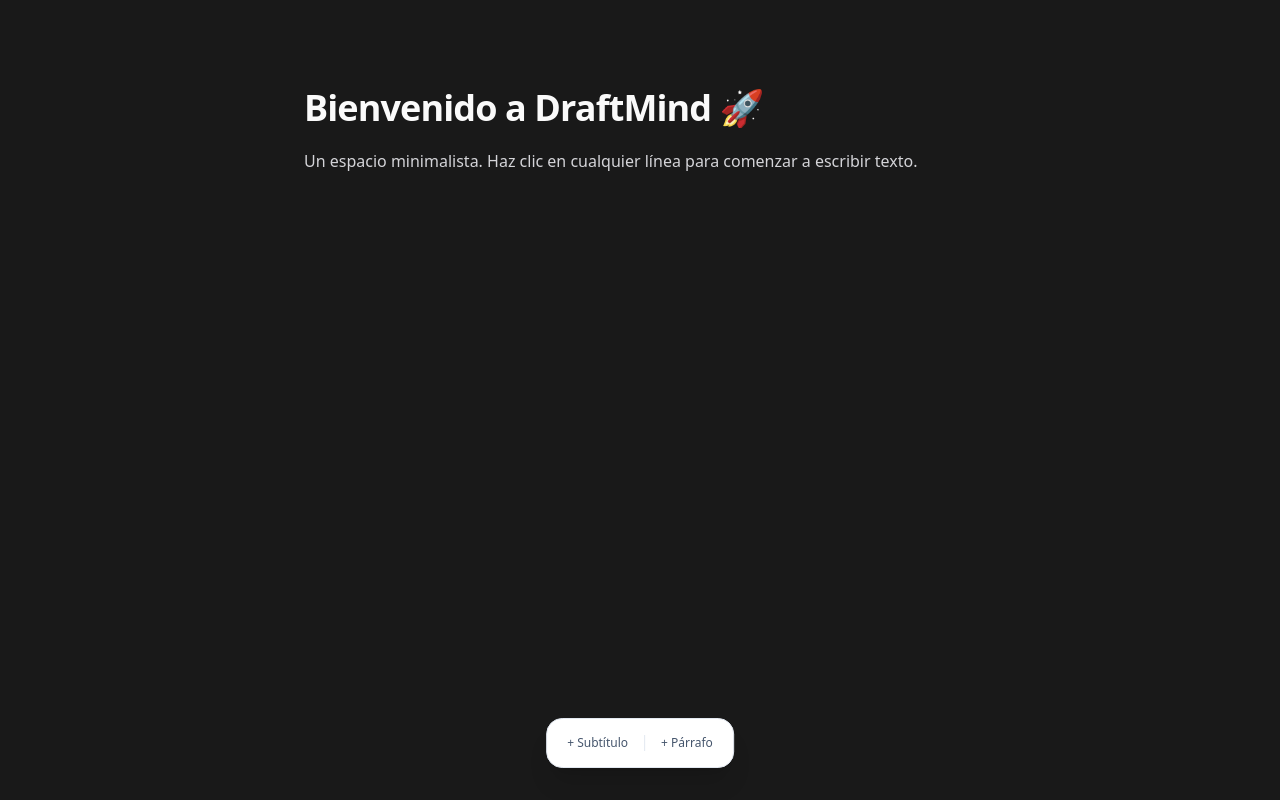
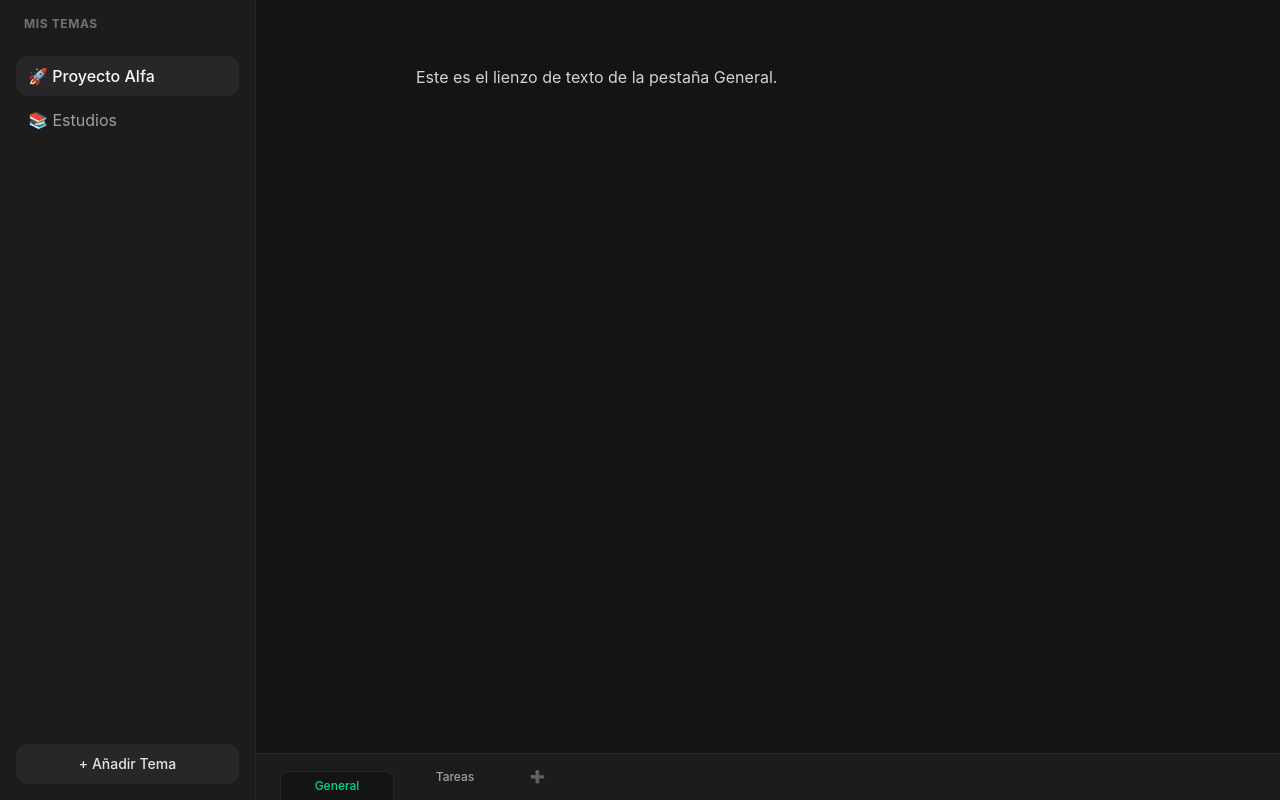
Before and after one commit to davemmWeb/draftmind, a React (Vite) app: page / in a window 1280 px wide. Built offline with nearby package versions, Linux system fonts and the light colour scheme.

Commit message:
se agregan pestañas por bloque

```diff
--- a/src/App.jsx
+++ b/src/App.jsx
@@ -1,4 +1,4 @@
-import { useState } from "react";
+import { useState, useEffect } from "react";
 
 const BLOCK_TYPES = {
   TITLE: "title",
@@ -6,106 +6,216 @@ const BLOCK_TYPES = {
   PARAGRAPH: "paragraph",
 };
 
+// Clave única para almacenar los datos en el navegador
+const LOCAL_STORAGE_KEY = "draftmind_themes_data";
+
+// Datos por defecto en caso de que el storage esté vacío
+const DEFAULT_DATA = [
+  {
+    id: "theme-1",
+    title: "🚀 Proyecto Alfa",
+    subTabs: [
+      { id: "sub-1", title: "General", content: "Este es el lienzo de texto de la pestaña General." },
+      { id: "sub-2", title: "Tareas", content: "Lista de pendientes del proyecto..." },
+    ],
+  },
+  {
+    id: "theme-2",
+    title: "📚 Estudios",
+    subTabs: [
+      { id: "sub-3", title: "Clase 1", content: "Apuntes de la primera clase." },
+    ],
+  },
+];
+
 function App() {
-  const [blocks, setBlocks] = useState([
-    { id: "1", type: BLOCK_TYPES.TITLE, content: "Bienvenido a DraftMind 🚀" },
-    { id: "2", type: BLOCK_TYPES.PARAGRAPH, content: "Un espacio minimalista. Haz clic en cualquier línea para comenzar a escribir texto." },
-  ]);
+  // 1. CARGA INICIAL: Intentamos leer de localStorage, si no hay nada, cargamos DEFAULT_DATA
+  const [themes, setThemes] = useState(() => {
+    const savedData = localStorage.getItem(LOCAL_STORAGE_KEY);
+    return savedData ? JSON.parse(savedData) : DEFAULT_DATA;
+  });
 
-  const addBlock = (type) => {
-    const newBlock = {
-      id: crypto.randomUUID(),
-      type: type,
-      content: "",
+  // Controladores de navegación (pestañas activas)
+  const [activeThemeId, setActiveThemeId] = useState(themes[0]?.id || "theme-1");
+  const [activeSubTabIds, setActiveSubTabIds] = useState(() => {
+    // Inicializamos las subpestañas activas apuntando a la primera hoja de cada tema guardado
+    const initialActiveSubs = {};
+    themes.forEach(theme => {
+      if (theme.subTabs && theme.subTabs.length > 0) {
+        initialActiveSubs[theme.id] = theme.subTabs[0].id;
+      }
+    });
+    return initialActiveSubs;
+  });
+
+  // 2. PERSISTENCIA AUTOMÁTICA: Cada vez que 'themes' cambie, guardamos en localStorage
+  useEffect(() => {
+    localStorage.setItem(LOCAL_STORAGE_KEY, JSON.stringify(themes));
+  }, [themes]);
+
+  // Encontrar el tema activo actual y la sub-pestaña activa actual
+  const currentTheme = themes.find((t) => t.id === activeThemeId) || themes[0];
+  const currentSubTabId = activeSubTabIds[currentTheme?.id] || currentTheme?.subTabs[0]?.id;
+  const currentSubTab = currentTheme?.subTabs.find((st) => st.id === currentSubTabId) || currentTheme?.subTabs[0];
+
+  // Funciones para gestionar Temas (Izquierda)
+  const addTheme = () => {
+    const newThemeId = crypto.randomUUID();
+    const newSubTabId = crypto.randomUUID();
+    const newTheme = {
+      id: newThemeId,
+      title: "Nuevo Tema",
+      subTabs: [{ id: newSubTabId, title: "Hoja 1", content: "" }],
     };
-    setBlocks([...blocks, newBlock]);
+    setThemes([...themes, newTheme]);
+    setActiveThemeId(newThemeId);
+    setActiveSubTabIds((prev) => ({ ...prev, [newThemeId]: newSubTabId }));
   };
 
-  const updateBlockContent = (id, newContent) => {
-    setBlocks(blocks.map(b => b.id === id ? { ...b, content: newContent } : b));
+  const updateThemeTitle = (id, newTitle) => {
+    setThemes(themes.map((t) => (t.id === id ? { ...t, title: newTitle } : t)));
   };
 
-  const deleteBlock = (id) => {
-    if (blocks.length <= 1) return;
-    setBlocks(blocks.filter(b => b.id !== id));
+  // Funciones para gestionar Sub-pestañas (Abajo estilo Excel)
+  const addSubTab = (themeId) => {
+    const targetTheme = themes.find(t => t.id === themeId);
+    if (!targetTheme) return;
+
+    const newSubTabId = crypto.randomUUID();
+    const newSubTab = { id: newSubTabId, title: `Hoja ${targetTheme.subTabs.length + 1}`, content: "" };
+
+    setThemes(
+      themes.map((t) =>
+        t.id === themeId ? { ...t, subTabs: [...t.subTabs, newSubTab] } : t
+      )
+    );
+    setActiveSubTabIds((prev) => ({ ...prev, [themeId]: newSubTabId }));
+  };
+
+  const updateSubTabTitle = (themeId, subTabId, newTitle) => {
+    setThemes(
+      themes.map((t) =>
+        t.id === themeId
+          ? {
+              ...t,
+              subTabs: t.subTabs.map((st) => (st.id === subTabId ? { ...st, title: newTitle } : st)),
+            }
+          : t
+      )
+    );
+  };
+
+  // Actualizar el contenido de texto principal
+  const updateContent = (themeId, subTabId, newContent) => {
+    setThemes(
+      themes.map((t) =>
+        t.id === themeId
+          ? {
+              ...t,
+              subTabs: t.subTabs.map((st) => (st.id === subTabId ? { ...st, content: newContent } : st)),
+            }
+          : t
+      )
+    );
   };
 
   return (
-    <div className="min-h-screen bg-[#191919] text-zinc-100 flex justify-center py-20 px-6 md:px-12">
-    <div className="w-full max-w-2xl flex flex-col gap-4 mx-auto">
-        {/* Espacio de bloques */}
-        <div className="flex flex-col gap-2 mb-12">
-          {blocks.map((block) => (
-            <div key={block.id} className="relative flex items-center group w-full">
+    <div className="min-h-screen bg-[#141414] text-zinc-100 flex font-sans">
 
-              {/* Botón de eliminación en Hover (Estilo Notion) */}
-              <button
-                onClick={() => deleteBlock(block.id)}
-                className="absolute -left-8 opacity-0 group-hover:opacity-100 p-1 text-slate-300 hover:text-red-500 rounded transition-all"
-                title="Eliminar bloque"
+      {/* PANEL IZQUIERDO: TEMAS */}
+      <aside className="w-64 bg-[#1c1c1c] border-r border-zinc-800 flex flex-col justify-between p-4 shrink-0">
+        <div className="flex flex-col gap-2">
+          <div className="text-xs font-bold text-zinc-500 uppercase tracking-wider px-2 mb-4">
+            Mis Temas
+          </div>
+
+          <div className="flex flex-col gap-1 overflow-y-auto max-h-[75vh]">
+            {themes.map((theme) => (
+              <div
+                key={theme.id}
+                onClick={() => setActiveThemeId(theme.id)}
+                className={`flex items-center gap-2 px-3 py-2 rounded-xl cursor-pointer transition group ${
+                  theme.id === activeThemeId
+                    ? "bg-zinc-800 text-zinc-50 font-medium"
+                    : "text-zinc-400 hover:bg-zinc-900 hover:text-zinc-200"
+                }`}
               >
-                ✕
-              </button>
-
-              {/* Render condicional de los bloques de texto con mejor contraste */}
-{block.type === BLOCK_TYPES.TITLE && (
-  <input
-    type="text"
-    value={block.content}
-    onChange={(e) => updateBlockContent(block.id, e.target.value)}
-    className="w-full text-4xl font-extrabold tracking-tight border-none outline-none focus:ring-0 py-2 bg-transparent text-zinc-50 placeholder-zinc-700"
-    placeholder="Sin título"
-  />
-)}
-
-{block.type === BLOCK_TYPES.HEADING && (
-  <input
-    type="text"
-    value={block.content}
-    onChange={(e) => updateBlockContent(block.id, e.target.value)}
-    className="w-full text-xl font-semibold border-none outline-none focus:ring-0 py-1 bg-transparent text-zinc-100 mt-4 placeholder-zinc-600"
-    placeholder="Subtítulo"
-  />
-)}
-
-{block.type === BLOCK_TYPES.PARAGRAPH && (
-  <textarea
-    value={block.content}
-    onChange={(e) => {
-      // 1. Actualiza el estado como lo hacía antes
-      updateBlockContent(block.id, e.target.value);
-
-      // 2. Ajusta la altura dinámicamente al escribir
-      e.target.style.height = "auto"; // Resetea la altura
-      e.target.style.height = `${e.target.scrollHeight}px`; // Asigna la altura del contenido real
-    }}
-    rows={1}
-    className="w-full text-base border-none outline-none focus:ring-0 py-1 bg-transparent text-zinc-300 resize-none leading-relaxed overflow-hidden h-auto min-h-[1.5rem] placeholder-zinc-600"
-    placeholder="Presiona para escribir..."
-  />
-)}
-            </div>
-          ))}
+                <input
+                  type="text"
+                  value={theme.title}
+                  onChange={(e) => updateThemeTitle(theme.id, e.target.value)}
+                  className="bg-transparent border-none outline-none focus:ring-0 w-full p-0 cursor-pointer font-inherit text-inherit"
+                />
+              </div>
+            ))}
+          </div>
         </div>
 
-        {/* Menú inferior flotante de herramientas */}
-        <div className="fixed bottom-8 left-1/2 -translate-x-1/2 bg-white border border-slate-200 p-2 rounded-2xl shadow-xl flex items-center gap-1 z-50">
-          <button
-            onClick={() => addBlock(BLOCK_TYPES.HEADING)}
-            className="text-xs text-slate-600 hover:bg-slate-50 px-3 py-2 rounded-xl font-medium transition"
-          >
-            + Subtítulo
-          </button>
-          <div className="w-[1px] h-4 bg-slate-200"></div>
-          <button
-            onClick={() => addBlock(BLOCK_TYPES.PARAGRAPH)}
-            className="text-xs text-slate-600 hover:bg-slate-50 px-3 py-2 rounded-xl font-medium transition"
-          >
-            + Párrafo
-          </button>
+        <button
+          onClick={addTheme}
+          className="mt-4 w-full bg-zinc-800 hover:bg-zinc-700 text-zinc-200 text-sm py-2.5 rounded-xl font-medium transition flex items-center justify-center gap-1"
+        >
+          + Añadir Tema
+        </button>
+      </aside>
+
+      {/* CONTENEDOR PRINCIPAL */}
+      <main className="flex-1 flex flex-col justify-between bg-[#141414] relative overflow-hidden">
+
+        {/* ÁREA DE ESCRITURA */}
+        <div className="flex-1 overflow-y-auto py-16 px-12 md:px-24 max-w-4xl w-full mx-auto">
+          {currentSubTab ? (
+            <textarea
+              value={currentSubTab.content}
+              onChange={(e) => {
+                updateContent(currentTheme.id, currentSubTab.id, e.target.value);
+                e.target.style.height = "auto";
+                e.target.style.height = `${e.target.scrollHeight}px`;
+              }}
+              className="w-full text-base border-none outline-none focus:ring-0 bg-transparent text-zinc-300 resize-none leading-relaxed h-auto min-h-[40vh] placeholder-zinc-700"
+              placeholder="Empieza a escribir en esta pestaña..."
+              autoFocus
+            />
+          ) : (
+            <p className="text-zinc-600">Crea una pestaña abajo para escribir.</p>
+          )}
         </div>
 
-      </div>
+        {/* PANEL INFERIOR: SUB-PESTAÑAS (Estilo Excel) */}
+        {currentTheme && (
+          <footer className="bg-[#1c1c1c] border-t border-zinc-800 px-6 py-2 flex items-center gap-1 overflow-x-auto w-full shrink-0">
+            {currentTheme.subTabs.map((subTab) => (
+              <div
+                key={subTab.id}
+                onClick={() =>
+                  setActiveSubTabIds((prev) => ({ ...prev, [currentTheme.id]: subTab.id }))
+                }
+                className={`flex items-center gap-2 px-4 py-1.5 text-xs font-medium border rounded-t-lg cursor-pointer transition select-none ${
+                  subTab.id === currentSubTabId
+                    ? "bg-[#141414] text-emerald-400 border-zinc-800 border-b-transparent relative -bottom-[9px] z-10 font-bold"
+                    : "bg-transparent text-zinc-400 border-transparent hover:text-zinc-200 hover:bg-zinc-900"
+                }`}
+              >
+                <input
+                  type="text"
+                  value={subTab.title}
+                  onChange={(e) => updateSubTabTitle(currentTheme.id, subTab.id, e.target.value)}
+                  className="bg-transparent border-none outline-none focus:ring-0 p-0 w-20 text-center cursor-pointer text-inherit"
+                />
+              </div>
+            ))}
+
+            <button
+              onClick={() => addSubTab(currentTheme.id)}
+              className="text-zinc-500 hover:text-zinc-200 hover:bg-zinc-800 p-1.5 rounded-lg transition ml-2 text-xs font-bold"
+              title="Añadir pestaña"
+            >
+              ➕
+            </button>
+          </footer>
+        )}
+
+      </main>
     </div>
   );
 }
```
